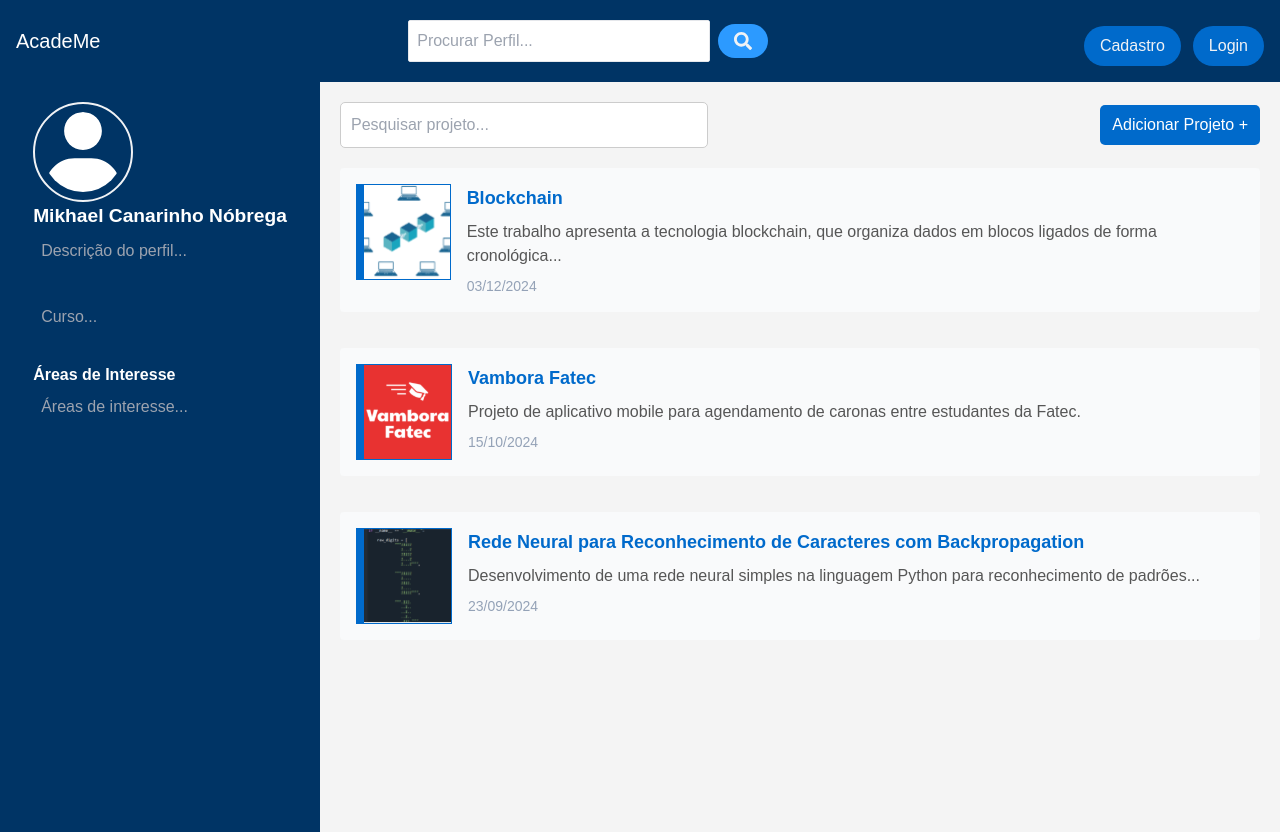
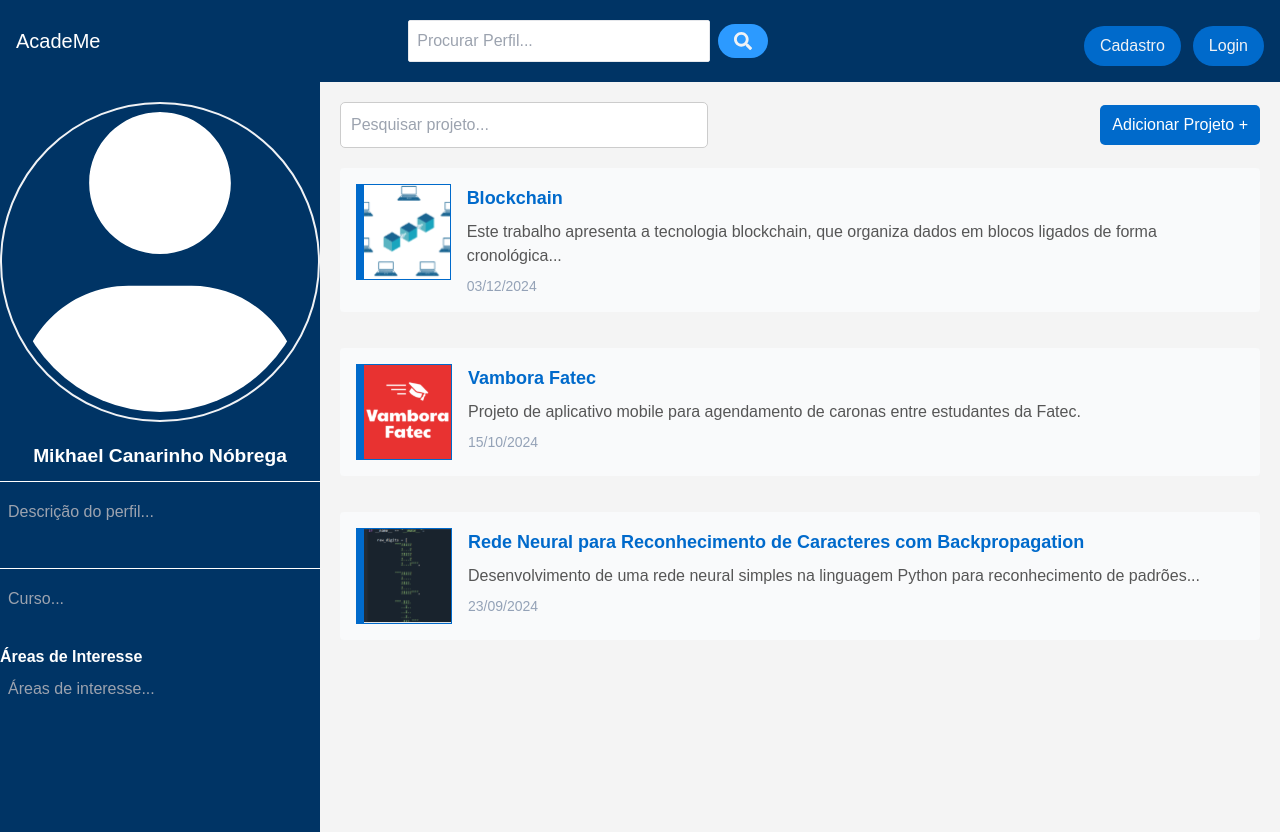
Before and after one commit to lucasmmps/AcadeMe, a React (Create React App) app: page /profile in a window 1280 px wide. Built offline with nearby package versions, Linux system fonts and the light colour scheme.

Commit message:
Alteraçoes no Profile

```diff
--- a/src/pages/Profile.tsx
+++ b/src/pages/Profile.tsx
@@ -29,14 +29,23 @@ const Profile: React.FC = () => {
     <img
       src={UserIcon}
       alt="Foto de perfil"
-              className="profile-image border-2 border-softWhite p-2"
+      className="profile-image border-2 border-softWhite p-2 min-h-80 min-w-80"
     />
-            <h1 className="profile-name font-extrabold">Mikhael Canarinho Nóbrega</h1>
-            <TextArea background='transparent' textColor='white' borderColor='white' placeholder='Descrição do perfil...' className='profile-description'/>
-            <TextArea background='transparent' textColor='white' borderColor='white' placeholder='Curso...' className='course'/>
+    <h1 className="profile-name font-extrabold mt-5">Mikhael Canarinho Nóbrega</h1>
+
+    {/* Barra de separação */}
+    <div className="separator" style={{ borderBottom: '1px solid white', margin: '10px 0' }} />
+
+    <TextArea background='transparent' textColor='white' borderColor='dark_blue' placeholder='Descrição do perfil...' className='profile-description'/>
+
+    {/* Outra barra de separação, se necessário */}
+    <div className="separator" style={{ borderBottom: '1px solid white', margin: '10px 0' }} />
+
+    <TextArea background='transparent' textColor='white' borderColor='dark_blue' placeholder='Curso...' className='course'/>
+
     <div className="interest-area">
       <h2 className='font-extrabold'>Áreas de Interesse</h2>
-              <TextArea background='transparent' textColor='white' borderColor='white' placeholder='Áreas de interesse...' className='interest-area'/>
+      <TextArea background='transparent' textColor='white' borderColor='dark_blue' placeholder='Áreas de interesse...' className='interest-area'/>
     </div>
   </div>
 </aside>
```
Lines whose indentation alone changed are shown as unchanged.
